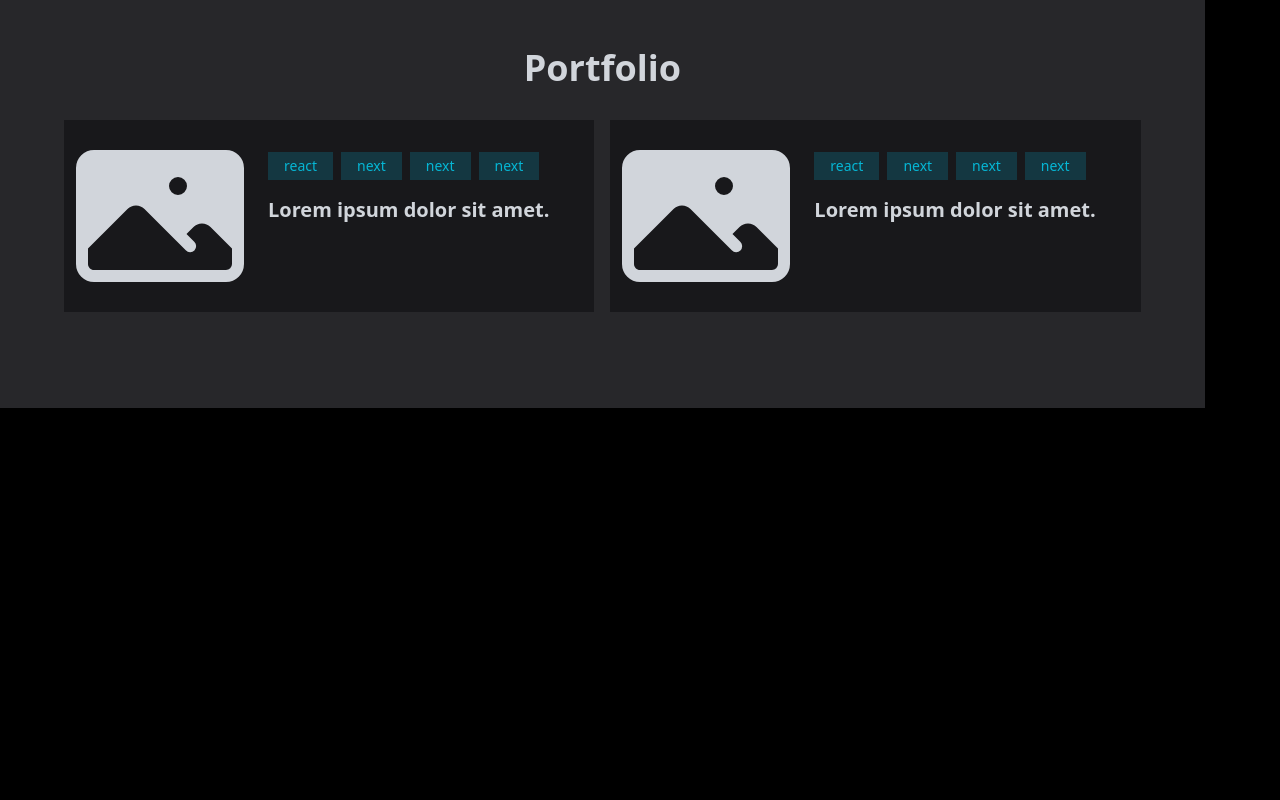
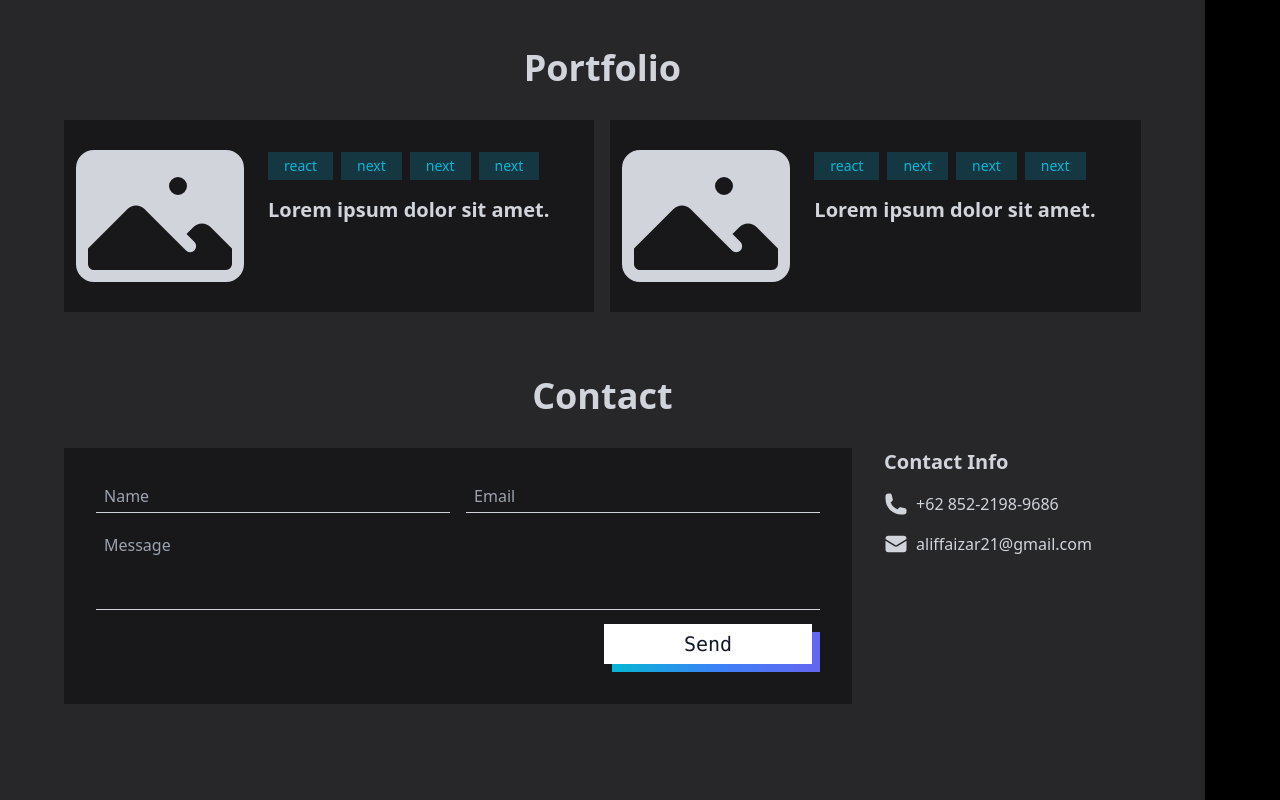
Before and after one commit to aliffaizar/aliffaizar.com, an Astro site: page / in a window 1280 px wide. Shown: the part 1952-2752 px from the top of the page. Before the commit the page ends 2360 px from the top, so only its background shows below. Built offline with nearby package versions, Linux system fonts and the light colour scheme; Astro itself is replaced by a stand-in of ours.

Commit message:
add contact

```diff
--- a/src/pages/index.astro
+++ b/src/pages/index.astro
@@ -1,6 +1,7 @@
 ---
 import Layout from '../layouts/Layout.astro';
 import About from '../sections/About';
+import Contact from '../sections/Contact';
 import Hero from '../sections/Hero';
 import Portfolio from '../sections/Portfolio';
 ---
@@ -10,5 +11,6 @@ import Portfolio from '../sections/Portfolio';
     <Hero />
     <About client:load />
     <Portfolio />
+    <Contact client:load />
   </div>
 </Layout>
--- /dev/null
+++ b/src/sections/Contact.tsx
@@ -0,0 +1,66 @@
+import { EnvelopeIcon, PhoneIcon } from '@heroicons/react/24/solid';
+
+export default function Contact() {
+  const onSubmit = (e: React.FormEvent<HTMLFormElement>) => {
+    e.preventDefault();
+  };
+  return (
+    <section id='contact' className='px-0 md:px-4 py-8 lg:px-8 w-full'>
+      <h1 className='text-center text-3xl md:text-4xl font-bold'>Contact</h1>
+      <div className='mt-8 flex flex-col-reverse lg:flex-row gap-4 lg:gap-8'>
+        <form className='w-full bg-zinc-900 p-8' onSubmit={onSubmit}>
+          <div className='flex gap-4'>
+            <input
+              type='text'
+              placeholder='Name'
+              className='w-full bg-zinc-900 text-gray-300 border-b border-gray-300 outline-none px-2 py-1 focus:border-cyan-500 focus:ring-0'
+            />
+            <input
+              type='email'
+              placeholder='Email'
+              className='w-full bg-zinc-900 text-gray-300 border-b border-gray-300 outline-none px-2 py-1 focus:border-cyan-500 focus:ring-0'
+            />
+          </div>
+          <textarea
+            cols={30}
+            rows={3}
+            placeholder='Message'
+            className='w-full bg-zinc-900 text-gray-300 border-b border-gray-300 outline-none px-2 py-1 focus:border-cyan-500 focus:ring-0 mt-4 resize-none'
+          />
+          <div className='relative float-right'>
+            <div className='relative mt-4'>
+              <div className='bg-gradient-to-r from-cyan-500 via-blue-500 to-indigo-500 w-44 h-9 md:w-52 md:h-10'></div>
+              <button
+                type='submit'
+                className='w-44 h-9 md:w-52 md:h-10 bg-white text-gray-900 font-mono text-xl flex items-center justify-center absolute right-2 bottom-2 hover:right-0 hover:bottom-0'
+              >
+                Send
+              </button>
+            </div>
+          </div>
+        </form>
+        <div className='w-full lg:w-1/3'>
+          <h3 className='text-xl font-bold hidden lg:block mb-4'>
+            Contact Info
+          </h3>
+          <div className='flex flex-row lg:flex-col items-center justify-center gap-8 lg:items-start lg:gap-4'>
+            <div>
+              <div className='flex items-center gap-2'>
+                <PhoneIcon className='w-6 h-6' />
+                <span>+62 852-2198-9686</span>
+              </div>
+            </div>
+            <div>
+              <div className='flex items-center gap-2 hover:text-cyan-500'>
+                <EnvelopeIcon className='w-6 h-6' />
+                <a href='mailto:aliffaizar21@gmail.com'>
+                  aliffaizar21@gmail.com
+                </a>
+              </div>
+            </div>
+          </div>
+        </div>
+      </div>
+    </section>
+  );
+}
```
